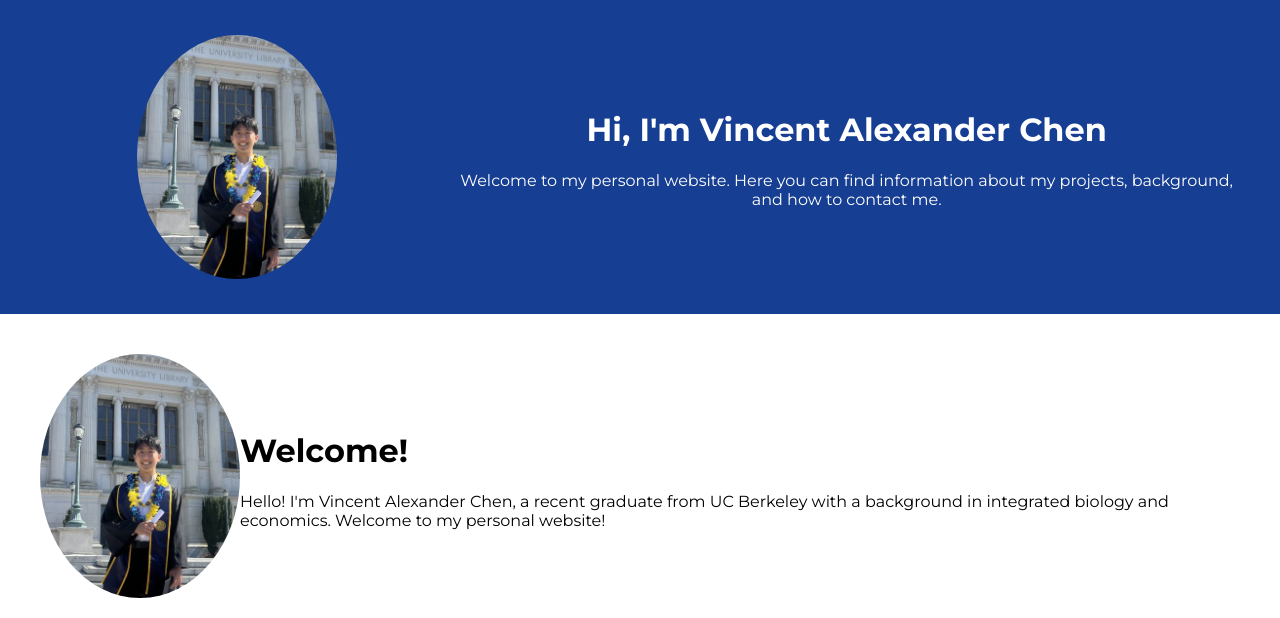
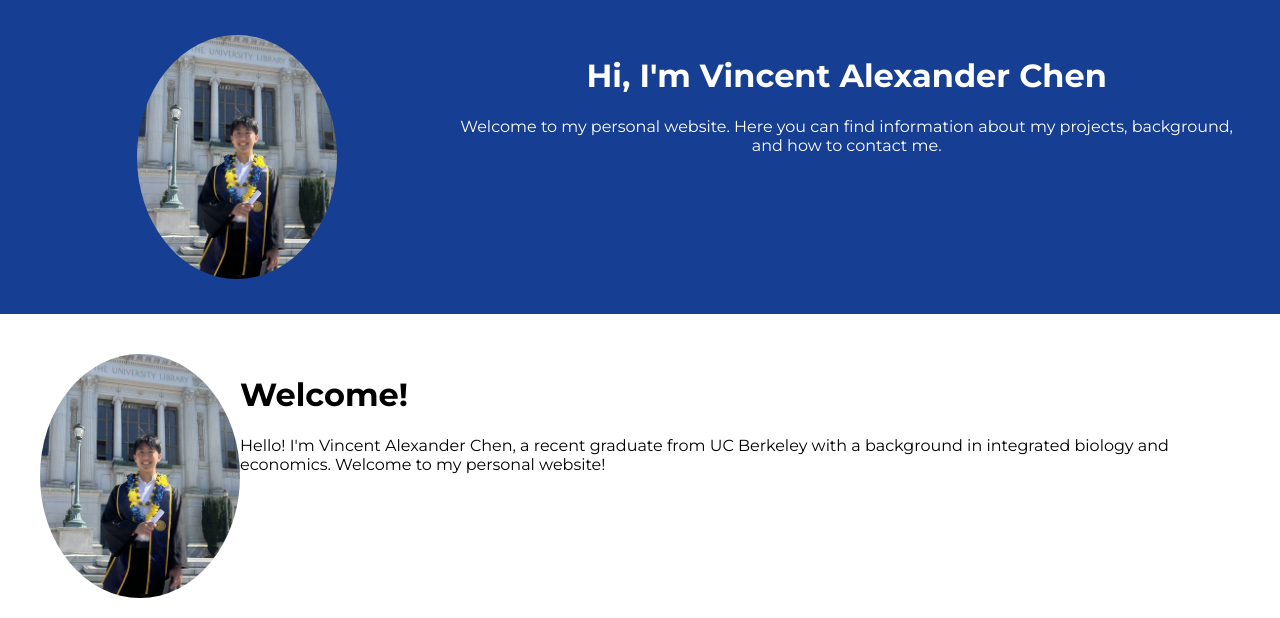
Before and after one commit to vincentachen/vincentachen.github.io, a Jekyll site: the page built from index.md, in a window 1280 px wide. Shown: the top 618 px of the page. Built offline with Jekyll 4.4.1, drawn with Linux system fonts in a browser that asks for light colours; grey boxes are pictures that could not be loaded.

Commit message:
Update styles.css

```diff
--- a/assets/css/styles.css
+++ b/assets/css/styles.css
@@ -15,7 +15,7 @@ header {
 .container {
     display: flex;
     justify-content: space-between;
-    align-items: center;
+    align-items: flex-start; /* Align items to the top of the container */
     max-width: 1200px; /* Adjust as needed */
     margin: 0 auto;
     padding: 20px;
```
